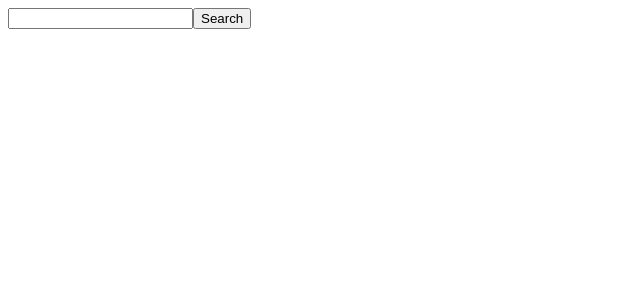
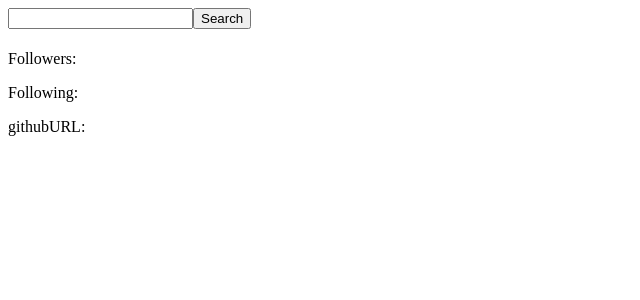
Before and after one commit to JoLeaper/github-viewer-flux, a React app: page / in a window 1280 px wide. Shown: the top 300 px of the page, without its empty margins (0-640 px from the left). Built offline with nearby package versions, Linux system fonts and the light colour scheme.

Commit message:
userInfo function rendering with data

```diff
--- a/src/components/App/App.jsx
+++ b/src/components/App/App.jsx
@@ -1,8 +1,12 @@
 import React from 'react';
 import SearchBar  from '../SearchBar/SearchBar';
+import UserInfo from '../UserInfo/UserInfo';
 
 export default function App() {
   return (
-    <SearchBar />
+    <>
+      <SearchBar />
+      <UserInfo />
+    </>
   );
 }
--- /dev/null
+++ b/src/components/UserInfo/UserInfo.jsx
@@ -0,0 +1,16 @@
+import React from 'react';
+import { useUserInfo } from '../../hooks/appContext';
+
+function UserInfo() {
+  const { username, followers, following, githubURL } = useUserInfo();
+  return (
+    <div>
+      <h1>{username}</h1>
+      <p>Followers: {followers}</p>
+      <p>Following: {following}</p>
+      <p>githubURL: {githubURL}</p>
+    </div>
+  );
+}
+
+export default UserInfo;
```
